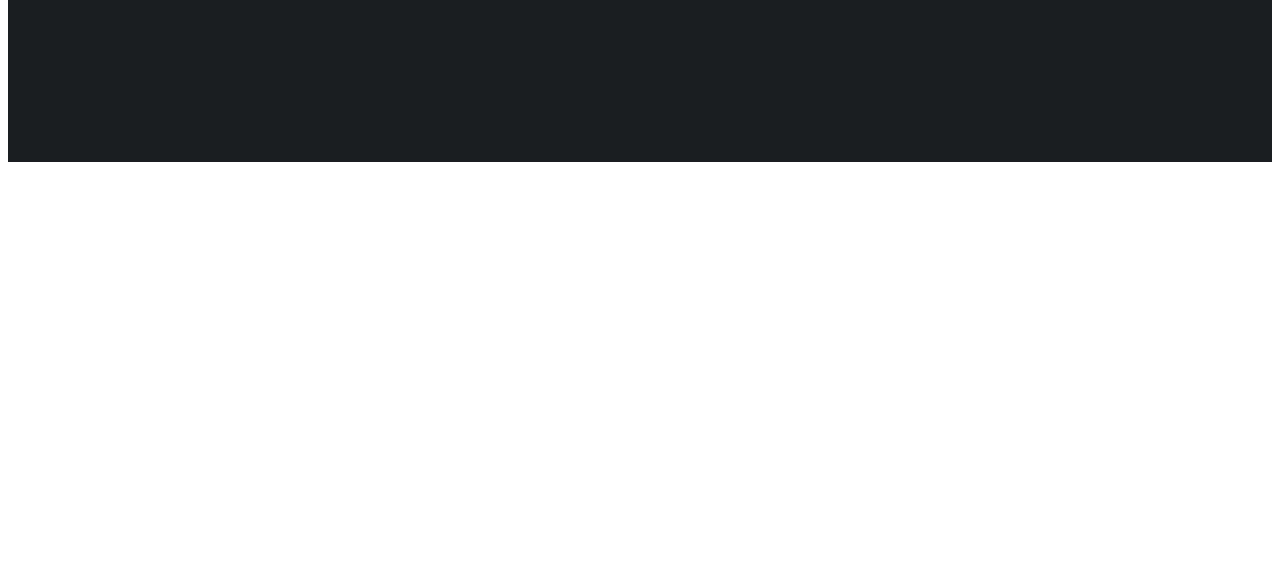
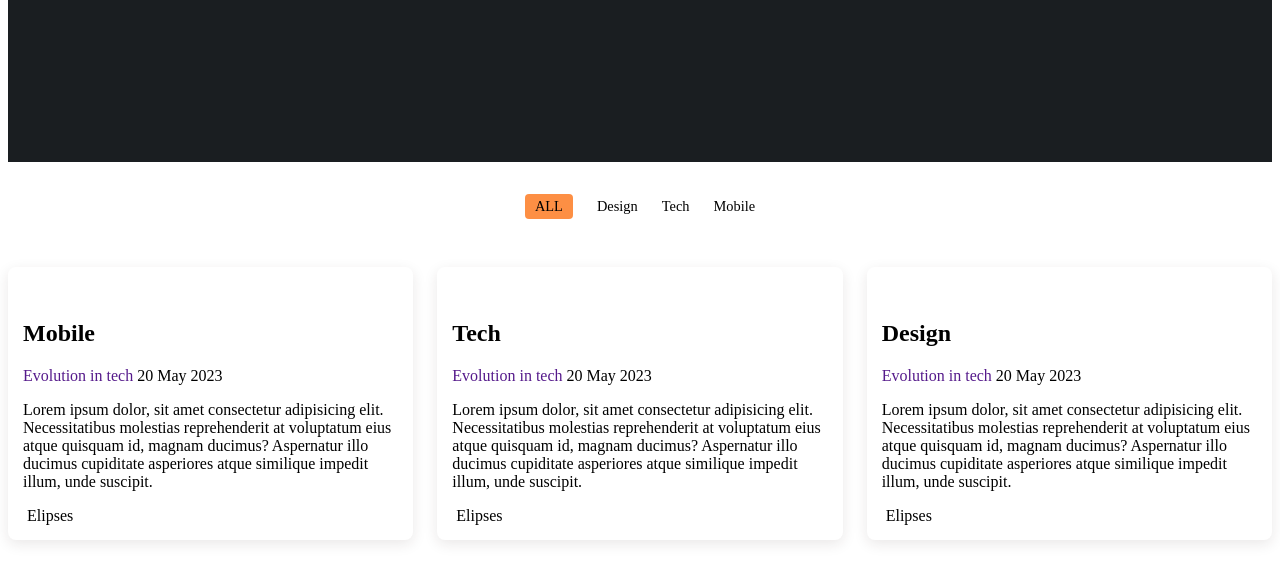
Before and after one commit to ama-dii/myblog, a plain HTML site: page myblog.html in a window 1280 px wide. Shown: the part 366-946 px from the top of the page. Before the commit the page ends 800 px from the top, so only its background shows below. Drawn offline with Linux system fonts and the light colour scheme.

Commit message:
update css and html files

```diff
--- a/myblog.html
+++ b/myblog.html
@@ -28,7 +28,66 @@
                 <span class="home-subtitle">amazing contents your way</span>
             </div>
         </section>
+        <!-- Post filter-->
+        <div class="post-filter container">
+            <span class="filter-item active-filter" data-filetr='all'>ALL</span>
+            <span class="filter-item" data-filetr='design'>Design</span>
+            <span class="filter-item" data-filetr='tech'>Tech</span>
+            <span class="filter-item" data-filetr='mobile'>Mobile</span>
+        </div>
+        <!-- Post -->
+        <section class="post cointainer">
+            <!-- post Box 1-->
+            <div class="post-box">
+                <img src="" alt="" class="">
+                <h2 class="category">Mobile</h2>
+                <a href="" class="post-title">
+                    Evolution in tech
+                </a>
+                <span class="post-date">20 May 2023</span>
+                <p class="post-description">Lorem ipsum dolor, sit amet consectetur adipisicing elit. Necessitatibus molestias reprehenderit at voluptatum eius atque quisquam id, magnam ducimus? Aspernatur illo ducimus cupiditate asperiores atque similique impedit illum, unde suscipit.
+                </p>
+                <!-- Profile -->
+                <div class="profile">
+                    <img src="" alt="" class="profile-img">
+                    <span class="profile-name">Elipses</span>
+                </div>
+            </div>
 
+            <!-- post Box 2-->
+            <div class="post-box">
+                <img src="" alt="" class="">
+                <h2 class="category">Tech</h2>
+                <a href="" class="post-title">
+                    Evolution in tech
+                </a>
+                <span class="post-date">20 May 2023</span>
+                <p class="post-description">Lorem ipsum dolor, sit amet consectetur adipisicing elit. Necessitatibus molestias reprehenderit at voluptatum eius atque quisquam id, magnam ducimus? Aspernatur illo ducimus cupiditate asperiores atque similique impedit illum, unde suscipit.
+                </p>
+                <!-- Profile -->
+                <div class="profile">
+                    <img src="" alt="" class="profile-img">
+                    <span class="profile-name">Elipses</span>
+                </div>
+            </div>
+
+            <!-- post Box 3-->
+            <div class="post-box">
+                <img src="" alt="" class="">
+                <h2 class="category">Design</h2>
+                <a href="" class="post-title">
+                    Evolution in tech
+                </a>
+                <span class="post-date">20 May 2023</span>
+                <p class="post-description">Lorem ipsum dolor, sit amet consectetur adipisicing elit. Necessitatibus molestias reprehenderit at voluptatum eius atque quisquam id, magnam ducimus? Aspernatur illo ducimus cupiditate asperiores atque similique impedit illum, unde suscipit.
+                </p>
+                <!-- Profile -->
+                <div class="profile">
+                    <img src="" alt="" class="profile-img">
+                    <span class="profile-name">Elipses</span>
+                </div>
+            </div>
+        </section>
 
 
 
--- a/mybog.css
+++ b/mybog.css
@@ -91,3 +91,36 @@
     font-size: 1rem;
     font-weight: 400;
 }
+/* Post Filter */
+.post-filter {
+    display: flex;
+    justify-content: center;
+    align-items: center;
+    column-gap: 1.5rem;
+    margin-top: 2rem !important;
+}
+.filter-item {
+    font-size: 0.9rem;
+    font-weight: 500;
+    cursor: pointer;
+}
+.active-filter {
+    background: var(--second-color);
+    color: var(--bg-color);
+    padding: 4px 10px;
+    border-radius: 4px;
+}
+/* post */
+.post {
+    display: grid;
+    grid-template-columns: repeat(auto-fit,minmax(280px,auto));
+    justify-content: center;
+    gap: 1.5rem;
+}
+.post-box {
+    background: var(--bg-color);
+    box-shadow: 0 4px 14px hsl(355deg 25% 15% / 10%);
+    padding: 15px;
+    border-radius: 0.5rem;
+
+}
```
